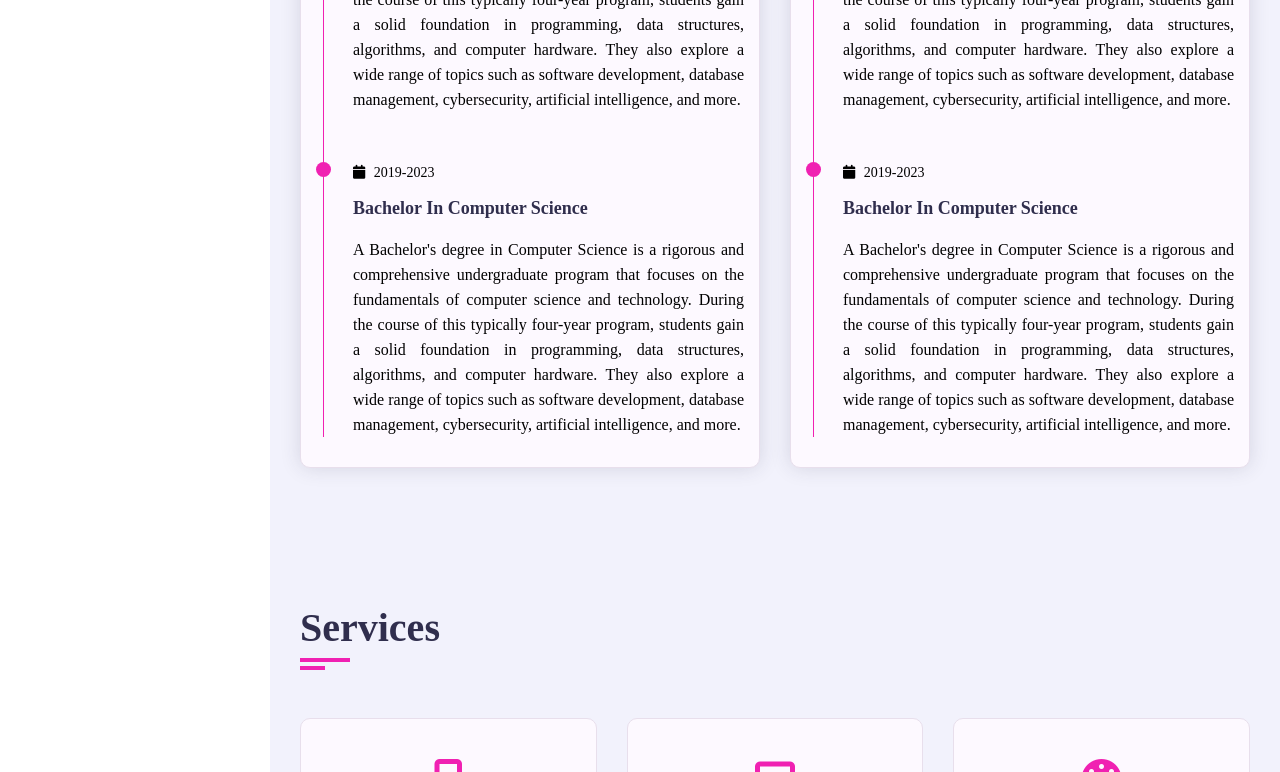
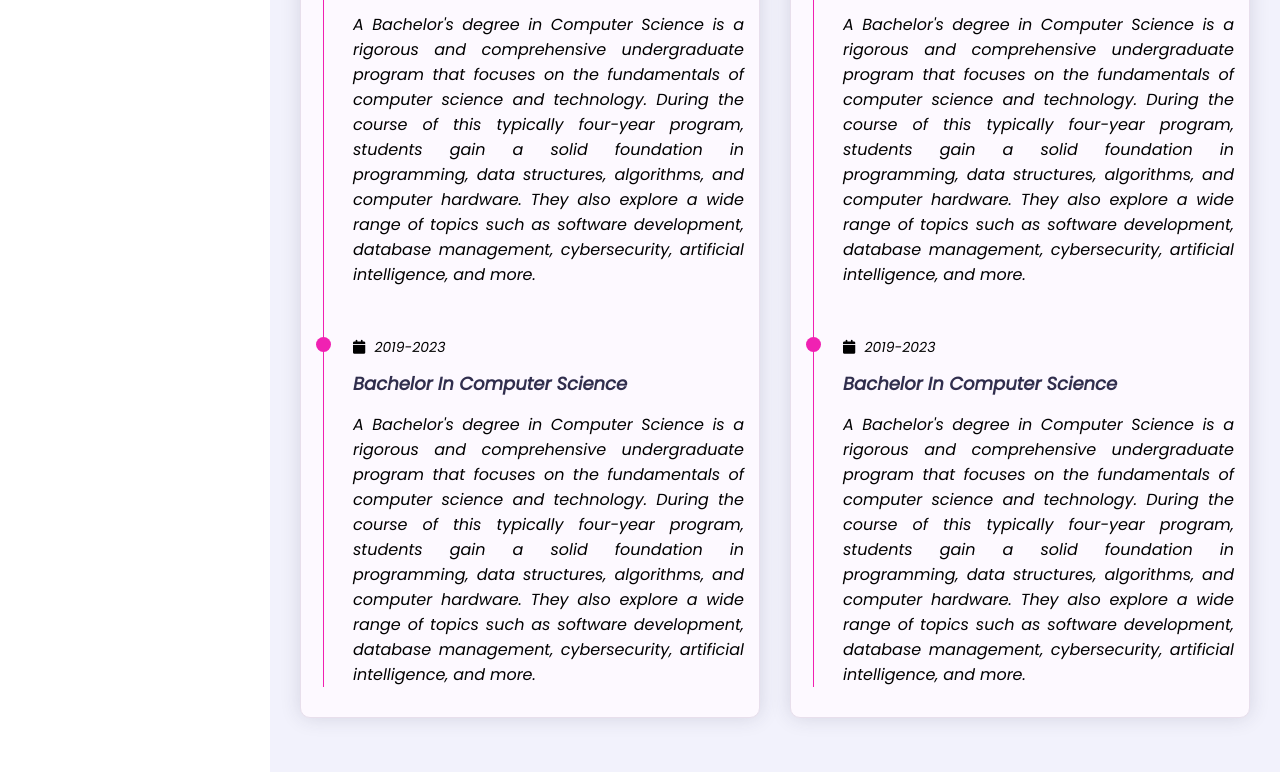
Before and after one commit to Bilal713/Portfolio, a plain HTML site: page portfolio.html in a window 1280 px wide. Shown: the part 2028-2800 px from the top of the page. Drawn offline with nearby package versions, Linux system fonts and the light colour scheme; a web font is replaced by a local one.

Commit message:
i changes some imprevement in css files

```diff
--- a/style.css
+++ b/CSS/style.css
@@ -1,4 +1,8 @@
-@import url('https://fonts.googleapis.com/css2?family=Clicker+Script&family=Poppins:wght@200;300;400;500;600;700&display=swap');
+@font-face {
+    font-family: 'Poppins';
+    src: url('/CSS/Poppins-Italic.ttf');
+}
+
 :root{
     --bg-black-900:#f2f2fc;
     --bg-black-100:#fdf9ff;
@@ -17,7 +21,7 @@ body.dark{
 body{
     line-height: 1.5;
     font-size: 16px;
-    font-family: 'Poppins' sans-serif;
+    font-family: 'Poppins', sans-serif;
 }
 *{
     margin: 0;
--- a/portfolio.html
+++ b/portfolio.html
@@ -4,22 +4,22 @@
     <meta charset="UTF-8">
     <meta name="viewport" content="width=device-width, initial-scale=1.0">
     <title>Document</title>
-    <link rel="stylesheet" href="style.css">
-    <link rel="stylesheet" href="color.css">
+    <link rel="stylesheet" href="./CSS/style.css">
+    <link rel="stylesheet" href="./CSS/color.css">
     <link rel="stylesheet" href="https://cdnjs.cloudflare.com/ajax/libs/font-awesome/6.4.2/css/all.min.css">
-    <link rel="stylesheet" href="color.css" class="alteranate-style" title="color" disabled>
-    <link rel="stylesheet" href="color1.css" class="alteranate-style" title="color-1" disabled>
-    <link rel="stylesheet" href="color2.css" class="alteranate-style" title="color-2" disabled>
-    <link rel="stylesheet" href="color3.css" class="alteranate-style" title="color-3" disabled>
-    <link rel="stylesheet" href="color4.css" class="alteranate-style" title="color-4" disabled>
-    <link rel="stylesheet" href="color5.css" class="alteranate-style" title="color-5" disabled>
-    <link rel="stylesheet" href="style-switcher.css">
+    <link rel="stylesheet" href="./CSS/color.css" class="alteranate-style" title="color" disabled>
+    <link rel="stylesheet" href="./CSS/color1.css" class="alteranate-style" title="color-1" disabled>
+    <link rel="stylesheet" href="./CSS/color2.css" class="alteranate-style" title="color-2" disabled>
+    <link rel="stylesheet" href="./CSS/color3.css" class="alteranate-style" title="color-3" disabled>
+    <link rel="stylesheet" href="./CSS/color4.css" class="alteranate-style" title="color-4" disabled>
+    <link rel="stylesheet" href="./CSS/color5.css" class="alteranate-style" title="color-5" disabled>
+    <link rel="stylesheet" href="./CSS/style-switcher.css">
 </head>
 <body>
     <div class="main-container">
         <div class="aside">
             <div class="logo">
-                <a href="#"><span>Mian g</span></a>
+                <a href="#"><span>Portfolio</span></a>
             </div>
             <div class="nav-toggler">
                 <span></span>
@@ -43,7 +43,7 @@
                             <a href="#contact" class="btn hire-me">Hire Me</a>
                         </div>
                         <div class="home-img padd-15">
-                            <img src="img.jpeg" alt="my-image">
+                            <img src="./Images/img.jpeg" alt="my-image">
                         </div>
                     </div>
                 </div>
@@ -283,42 +283,42 @@
                     <div class="portfolio-item padd-15">
                         <div class="portfolio-item-inner shadow-dark">
                             <div class="portfolio-img">
-                                <img style="height: 200px;" src="newimg.jpg" alt="">
+                                <img style="height: 200px;" src="./Images/newimg.jpg" alt="">
                             </div>
                         </div>
                     </div>
                     <div class="portfolio-item padd-15">
                         <div class="portfolio-item-inner shadow-dark">
                             <div class="portfolio-img">
-                                <img style="height: 200px;" src="newimg7.jpg" alt="">
+                                <img style="height: 200px;" src="./Images/newimg7.jpg" alt="">
                             </div>
                         </div>
                     </div>
                     <div class="portfolio-item padd-15">
                         <div class="portfolio-item-inner shadow-dark">
                             <div class="portfolio-img">
-                                <img style="height: 200px;" src="newimg2.jpg" alt="">
+                                <img style="height: 200px;" src="./Images/newimg2.jpg" alt="">
                             </div>
                         </div>
                     </div>
                     <div class="portfolio-item padd-15">
                         <div class="portfolio-item-inner shadow-dark">
                             <div class="portfolio-img">
-                                <img style="height: 200px;"  src="newimg3.jpg" alt="">
+                                <img style="height: 200px;"  src="./Images/newimg3.jpg" alt="">
                             </div>
                         </div>
                     </div>
                     <div class="portfolio-item padd-15">
                         <div class="portfolio-item-inner shadow-dark">
                             <div class="portfolio-img">
-                                <img style="height: 200px;"  src="newimg4.jpg" alt="">
+                                <img style="height: 200px;"  src="./Images/newimg4.jpg" alt="">
                             </div>
                         </div>
                     </div>
                     <div class="portfolio-item padd-15">
                         <div class="portfolio-item-inner shadow-dark">
                             <div class="portfolio-img">
-                                <img  style="height: 200px;" src="newimg6.jpg" alt="">
+                                <img  style="height: 200px;" src="./Images/newimg6.jpg" alt="">
                             </div>
                         </div>
                     </div>
```
Also changed, not shown: CSS/Poppins-Italic.ttf (added), CSS/color.css (renamed from color.css), CSS/color1.css (renamed from color1.css), CSS/color2.css (renamed from color2.css), CSS/color3.css (renamed from color3.css), CSS/color4.css (renamed from color4.css), CSS/color5.css (renamed from color5.css), CSS/style-switcher.css (renamed from style-switcher.css), Images/img.jpeg (renamed from img.jpeg), Images/newimg.jpg (renamed from newimg.jpg), Images/newimg2.jpg (renamed from newimg2.jpg), Images/newimg3.jpg (renamed from newimg3.jpg), Images/newimg4.jpg (renamed from newimg4.jpg), Images/newimg6.jpg (renamed from newimg6.jpg), 1 more files.
